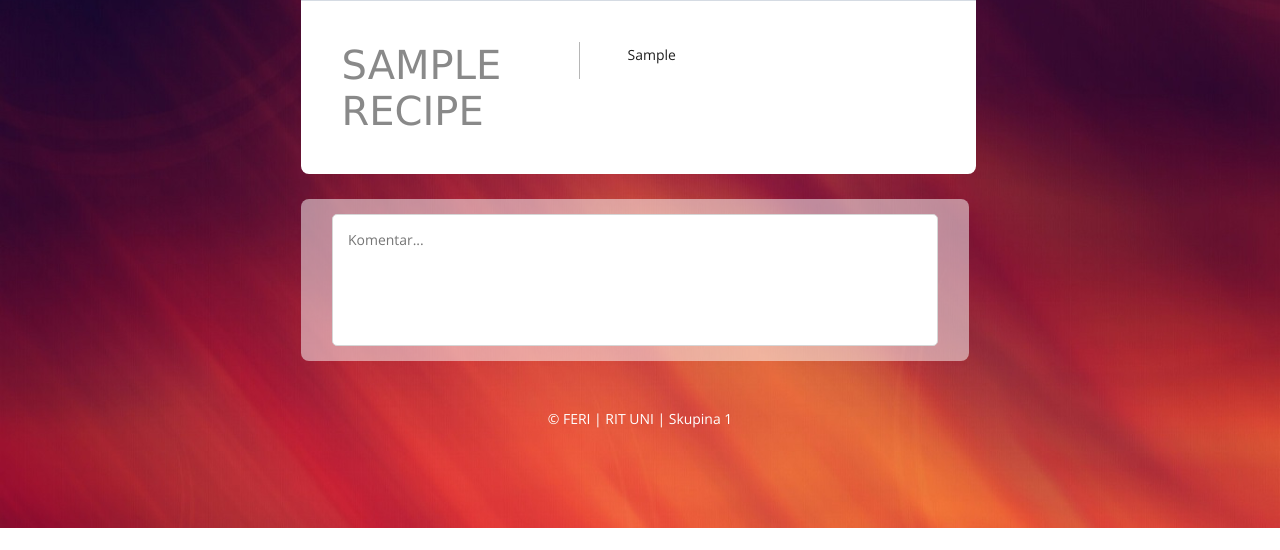
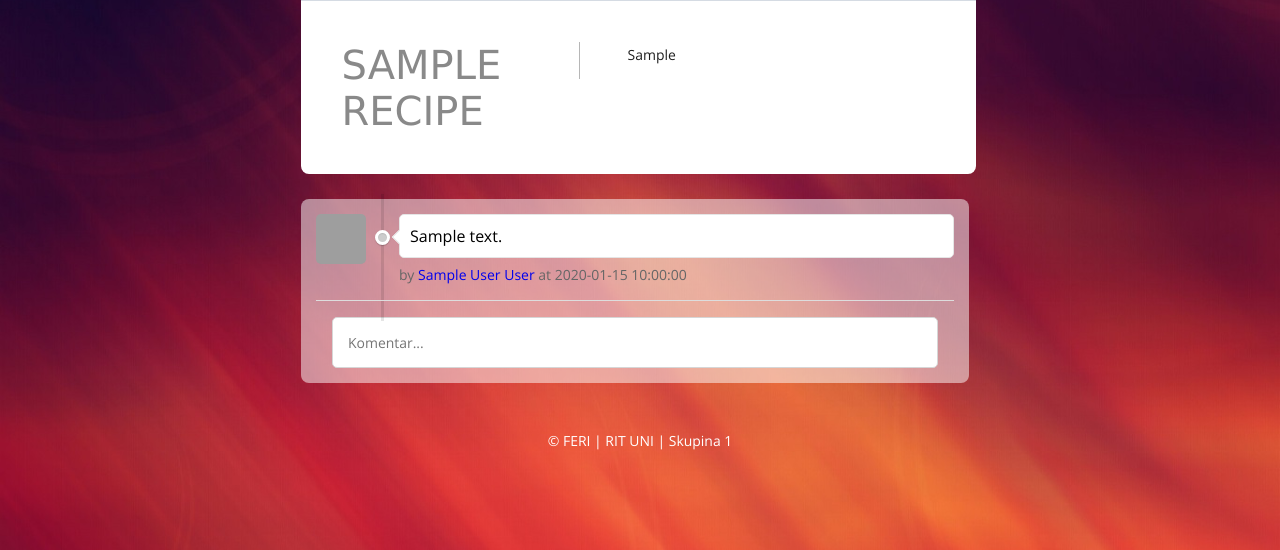
Before and after one commit to MaticKonecnik/ProjektFERI, a PHP site: page /recept.php?id=1 in a window 1280 px wide. Shown: the part 893-1443 px from the top of the page. Before the commit the page ends 1421 px from the top, so only its background shows below. Run offline with PHP 8.4, Linux system fonts and the light colour scheme; the visitor is signed in with stand-in values (Sample User, id 1); tables that the repository leaves empty or names only in its code hold one stand-in row (values such as "Sample post"); grey boxes marked "Sample" are stand-in pictures; data that the repository does not hold is empty; grey boxes are pictures that could not be loaded.

Commit message:
Komentarji

```diff
--- a/web/css/style.css
+++ b/web/css/style.css
@@ -1231,15 +1231,22 @@ body {
 	-webkit-border-radius: 8px 8px 8px 8px;
 	padding:15px;
 }
-.comment_form form
-{
-	width:100%;
-	margin:0 auto;
-}
-.comment_form form textarea
+.comment_form input
 {
 	width:90%;
 	margin:0 auto;
+	font-family: 'open_sansregular';
+	padding: 15px;
+	display: block;
+	width: 90%;
+	background: #ffffff;
+	outline: none;
+	color: #c0c0c0;
+	font-size: 0.8725em;
+	border: 1px solid #D6D6D6;
+	-webkit-appearance: none;
+	border-radius: 5px;
+	-webkit-border-radius: 5px;
 }
 
 /*Login*/
@@ -1248,3 +1255,102 @@ body {
 	margin:0 auto;
 	float:none;
 }
+#hidden_id
+{
+	visibility:collapse;
+}
+
+
+/*komentarji*/
+
+.comment {
+    overflow: hidden;
+    padding: 0 0 1em;
+    border-bottom: 1px solid #ddd;
+    margin: 0 0 1em;
+    *zoom: 1;
+}
+
+.comment-img {
+    float: left;
+    margin-right: 33px;
+    border-radius: 5px;
+    overflow: hidden;
+}
+
+.comment-img img {
+    display: block;
+}
+
+.comment-body {
+    overflow: hidden;
+}
+
+.comment .text {
+    padding: 10px;
+    border: 1px solid #e5e5e5;
+    border-radius: 5px;
+    background: #fff;
+}
+
+.comment .text p:last-child {
+    margin: 0;
+}
+
+.comment .attribution {
+    margin: 0.5em 0 0;
+    font-size: 14px;
+    color: #666;
+}
+
+/* Decoration */
+
+.comments,
+.comment {
+    position: relative;
+}
+
+.comments:before,
+.comment:before,
+.comment .text:before {
+    content: "";
+    position: absolute;
+    top: 0;
+    left: 65px;
+}
+
+.comments:before {
+    width: 3px;
+    top: -20px;
+    bottom: -20px;
+    background: rgba(0,0,0,0.1);
+}
+
+.comment:before {
+    width: 9px;
+    height: 9px;
+    border: 3px solid #fff;
+    border-radius: 100px;
+    margin: 16px 0 0 -6px;
+    box-shadow: 0 1px 1px rgba(0,0,0,0.2), inset 0 1px 1px rgba(0,0,0,0.1);
+    background: #ccc;
+}
+
+.comment:hover:before {
+    background: orange;
+}
+
+.comment .text:before {
+    top: 18px;
+    left: 78px;
+    width: 9px;
+    height: 9px;
+    border-width: 0 0 1px 1px;
+    border-style: solid;
+    border-color: #e5e5e5;
+    background: #fff;
+    -webkit-transform: rotate(45deg);
+    -moz-transform: rotate(45deg);
+    -ms-transform: rotate(45deg);
+    -o-transform: rotate(45deg);
+}
--- /dev/null
+++ b/web/includes/ajax/load_komentarji.php
@@ -0,0 +1,25 @@
+<?php
+session_start();
+include '../database.php';
+$id = $_GET['id'];
+			 $sql = "SELECT comment.content AS vsebina, comment.publish_date AS datum, user.name AS ime, user.surname AS priimek FROM comment, user WHERE user.id=comment.user_id AND recipe_id='$id'";
+			 $result = mysqli_query($con,$sql);
+			 while($row = mysqli_fetch_array($result))
+			 {
+             ?>
+              <section class="comments">
+                <article class="comment">
+                  <a class="comment-img" href="#non">
+                    <img src="http://www.deviato.com/wp-content/uploads/2013/10/Original-Facebook-Geek-Profile-Avatar-deviato.com-17-300x300.jpg" alt="" width="50" height="50">
+                  </a>
+                  <div class="comment-body">
+                    <div class="text">
+                      <p><?php echo($row['vsebina']); ?></p>
+                    </div>
+                    <p class="attribution">by <a href="#non"> <?php echo($row['ime'].' '.$row['priimek']); ?></a> at <?php echo($row['datum']); ?></p>
+                  </div>
+                </article>
+              </section>
+			 <?php }
+mysqli_close($con);
+?>
--- a/web/includes/header.php
+++ b/web/includes/header.php
@@ -22,7 +22,6 @@
 			}
 		}
 	}
-
 ?>
 <!doctype html>
 <html>
--- a/web/recept.php
+++ b/web/recept.php
@@ -4,11 +4,9 @@
 	include("includes/menu.php");
 
 	$id = $_GET['id'];
-	$sql = "SELECT id, name, image, instructions FROM recipe WHERE id='$id'";
-	$result = mysqli_query($con,$sql);
-
-	while($row = mysqli_fetch_array($result))
-	{ ?>
+	$sql = "SELECT id, name, image, instructions FROM recipe WHERE id='$id' LIMIT 1";
+	$row = mysqli_fetch_array(mysqli_query($con,$sql));
+	 ?>
 			<div class="span_of_2 prikaz_vseh_receptov">
 				<span class="span_of_img"><img src="<?php echo($row['image']); ?>" alt="" class="slika_en_recept"/></span>
 				<div class="span_of_list">
@@ -23,11 +21,10 @@
 			</div>
             <div class="clear"></div>
             <div class="contact_form comment_form">
-					<form method="post" autocomplete="off">
-                        <textarea placeholder="Komentar..."></textarea>
-					</form>
-				</div>
+                <div id="comment_wrapper">
+                </div>
+                <input type="text" id="vnos_komentarja" placeholder="Komentar..."></input>
+			</div>
 <?php
-	}
 	include("includes/footer.php");
 ?>
```
Also changed, not shown: web/includes/ajax/shrani_komentar.php (added, +15 -0 lines), web/js/script.js (+49 -5 lines).
